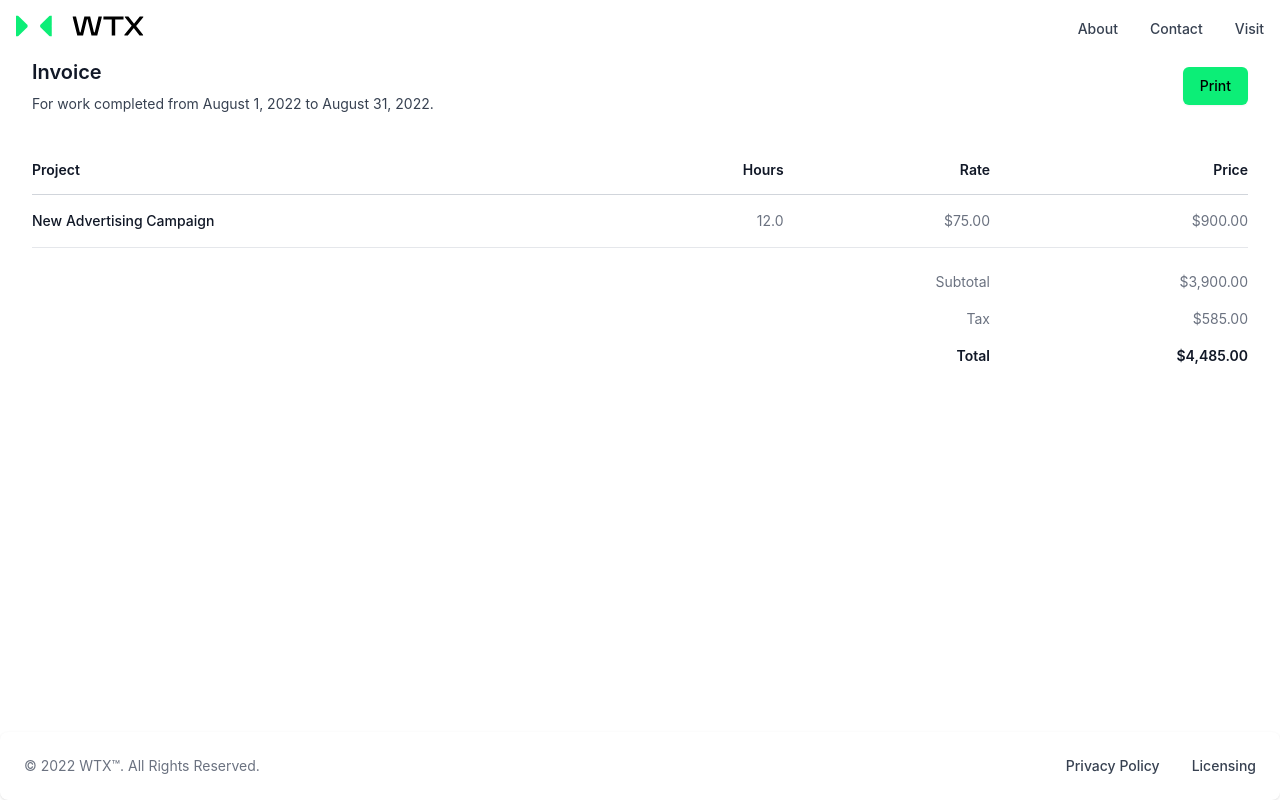
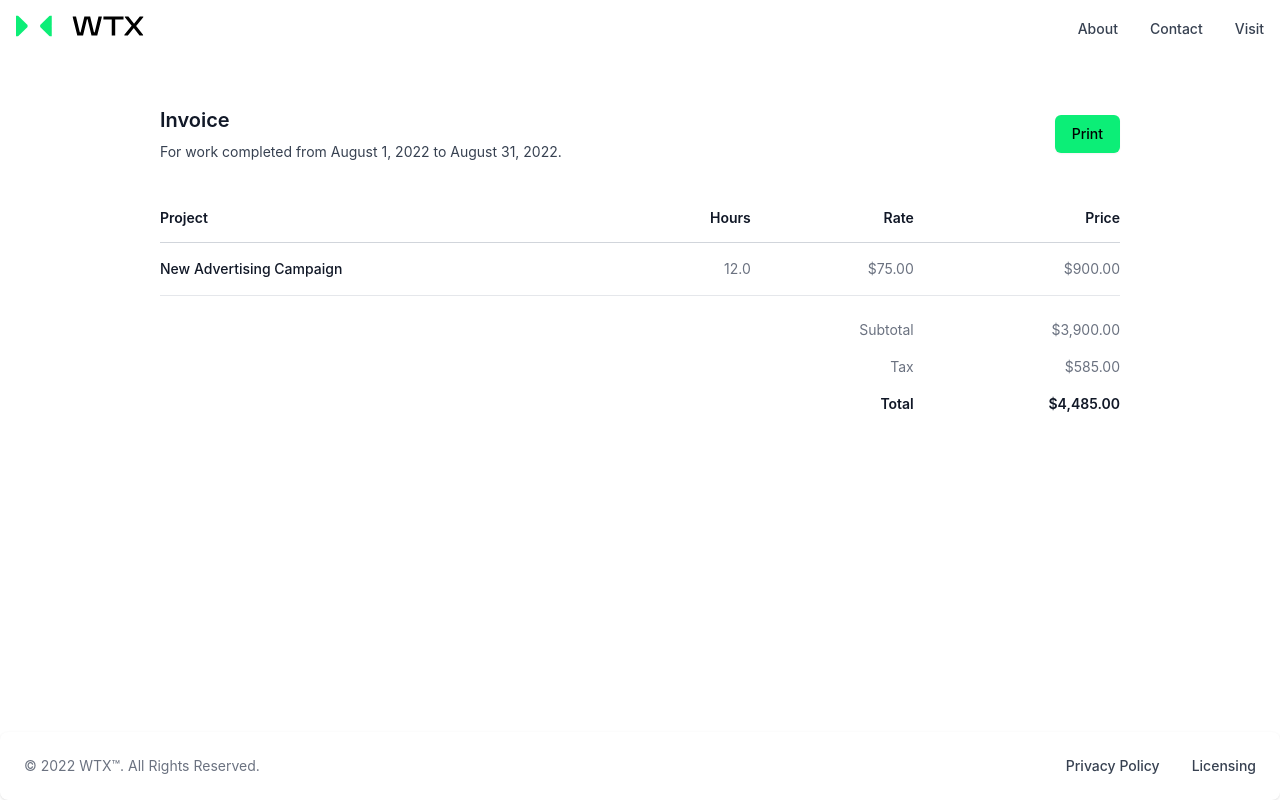
Before and after one commit to FranciscoKloganB/nextjs-i18n-done-right-playground, a Next.js app: page / in a window 1280 px wide. Built offline with nearby package versions, Linux system fonts and the light colour scheme; what tailwindcss-rtl would draw is missing.

Commit message:
perf(_app): create a pseudo-layout

```diff
--- a/pages/_app.tsx
+++ b/pages/_app.tsx
@@ -1,7 +1,17 @@
 import "~/styles/globals.css"
 
-import type { AppProps } from "next/app"
+import { Navbar, Footer } from "~/components"
 
-const App = ({ Component, pageProps }: AppProps) => <Component {...pageProps} />
-
-export default App
+export default function App({ Component, pageProps }: NextAppPropsWithLayout) {
+  return (
+    <>
+      <Navbar />
+      <main className="flex w-screen justify-center">
+        <div className="w-4/5 py-12">
+          <Component {...pageProps} />
+        </div>
+      </main>
+      <Footer />
+    </>
+  )
+}
--- a/pages/index.tsx
+++ b/pages/index.tsx
@@ -1,11 +1,5 @@
-import { Navbar, Footer, InvoiceSummary } from "~/components"
+import { InvoiceSummary } from "~/components"
 
 export default function App() {
-  return (
-    <div>
-      <Navbar />
-      <InvoiceSummary />
-      <Footer />
-    </div>
-  )
+  return <InvoiceSummary />
 }
```
